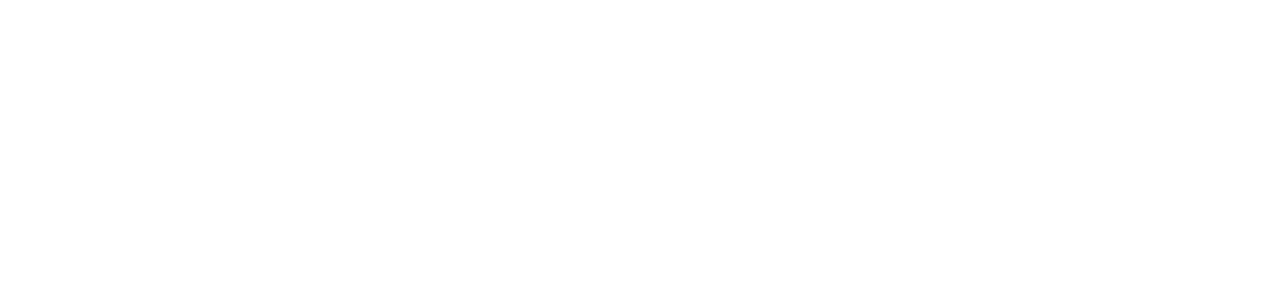
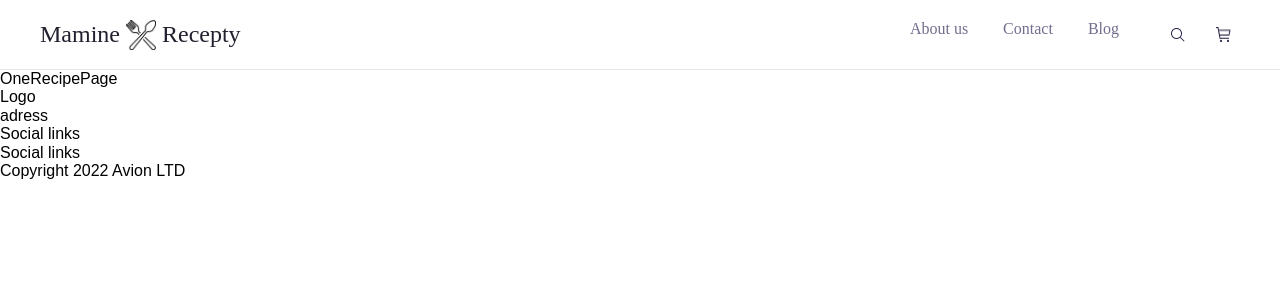
Before and after one commit to Medvedev245/eat-store, a React (Create React App) app: page /products/1 in a window 1280 px wide. Before the commit this address had no page. Shown: the top 300 px of the page. Built offline with nearby package versions, Linux system fonts and the light colour scheme; no server answers.

Commit message:
create OneRecipePage

```diff
--- /dev/null
+++ b/src/Pages/OneRecipePage/OneRecipePage.jsx
@@ -0,0 +1,7 @@
+import React from "react";
+
+const OneRecipePage = () => {
+  return <div>OneRecipePage</div>;
+};
+
+export default OneRecipePage;
--- /dev/null
+++ b/src/Pages/OneRecipePage/OneRecipePage.styled.js
@@ -0,0 +1,2 @@
+import styled from "styled-components";
+export {};
--- a/src/components/App/App.jsx
+++ b/src/components/App/App.jsx
@@ -7,6 +7,9 @@
 const Contact = lazy(() => import("../../Pages/Contacts/Contacts.jsx"));
 const Blog = lazy(() => import("../../Pages/Blog/Blog.jsx"));
 const Layout = lazy(() => import("../Layout/Layout"));
+const OneRecipePage = lazy(() =>
+  import("../../Pages/OneRecipePage/OneRecipePage.jsx")
+);
 
 const App = () => {
   return (
@@ -20,7 +23,7 @@
         <Route path="about-us" element={<AboutUs />} />
         <Route path="contact" element={<Contact />} />
         <Route path="blog" element={<Blog />} />
-        {/* <Route path="contact/:id" element={<ContactDetails />} /> */}
+        <Route path="products/:id" element={<OneRecipePage />} />
       </Route>
     </Routes>
     // </Suspense>
--- a/src/components/NewRecepies/NewRecepies.jsx
+++ b/src/components/NewRecepies/NewRecepies.jsx
@@ -9,10 +9,11 @@
   //   console.log(products.recipes);
   function mostFamous(products) {
     if (!products || !products.recipes) return [];
-    console.log(products);
+    // console.log(products);
     return products.recipes.filter((item) => item.rating === 4.9);
   }
   const popularRecipes = mostFamous(products);
+
   console.log(popularRecipes);
   return (
     <SectionNewRecepies>
--- a/src/components/NewRecepies/NewRecepies.styled.js
+++ b/src/components/NewRecepies/NewRecepies.styled.js
@@ -15,3 +15,5 @@
   flex-wrap: wrap;
   gap: 20px;
 `;
+
+// export const RecipeLink = styled(Link)``;
--- a/src/components/OneRecipe/OneRecipe.jsx
+++ b/src/components/OneRecipe/OneRecipe.jsx
@@ -2,9 +2,9 @@
 import { ImgRecipe, OneItem } from "./OneRecipe.styled";
 
 const OneRecipe = ({ recipe }) => {
-  console.log(recipe);
+  //   console.log(recipe);
   return (
-    <OneItem>
+    <OneItem to={`products/${recipe.id}`}>
       <ImgRecipe src={recipe.image} alt="" />
       <span>name</span>
       <p>shrehe5 e5tgw45yw 5etw54w54g we5gw4egw4g eg54g</p>
--- a/src/components/OneRecipe/OneRecipe.styled.js
+++ b/src/components/OneRecipe/OneRecipe.styled.js
@@ -1,6 +1,7 @@
+import { Link } from "react-router-dom";
 import styled from "styled-components";
 
-export const OneItem = styled.div`
+export const OneItem = styled(Link)`
   width: 195px;
 `;
 
```
